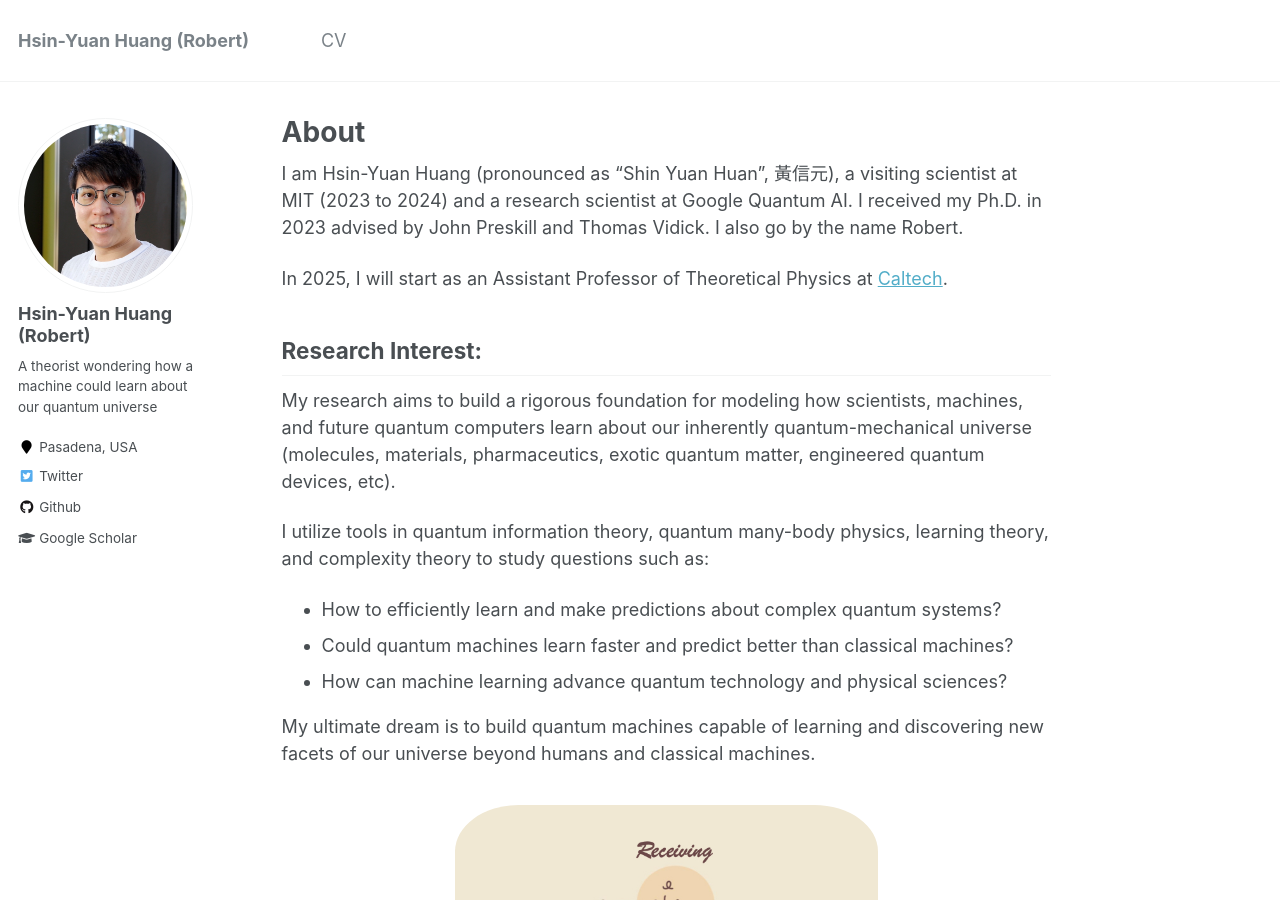
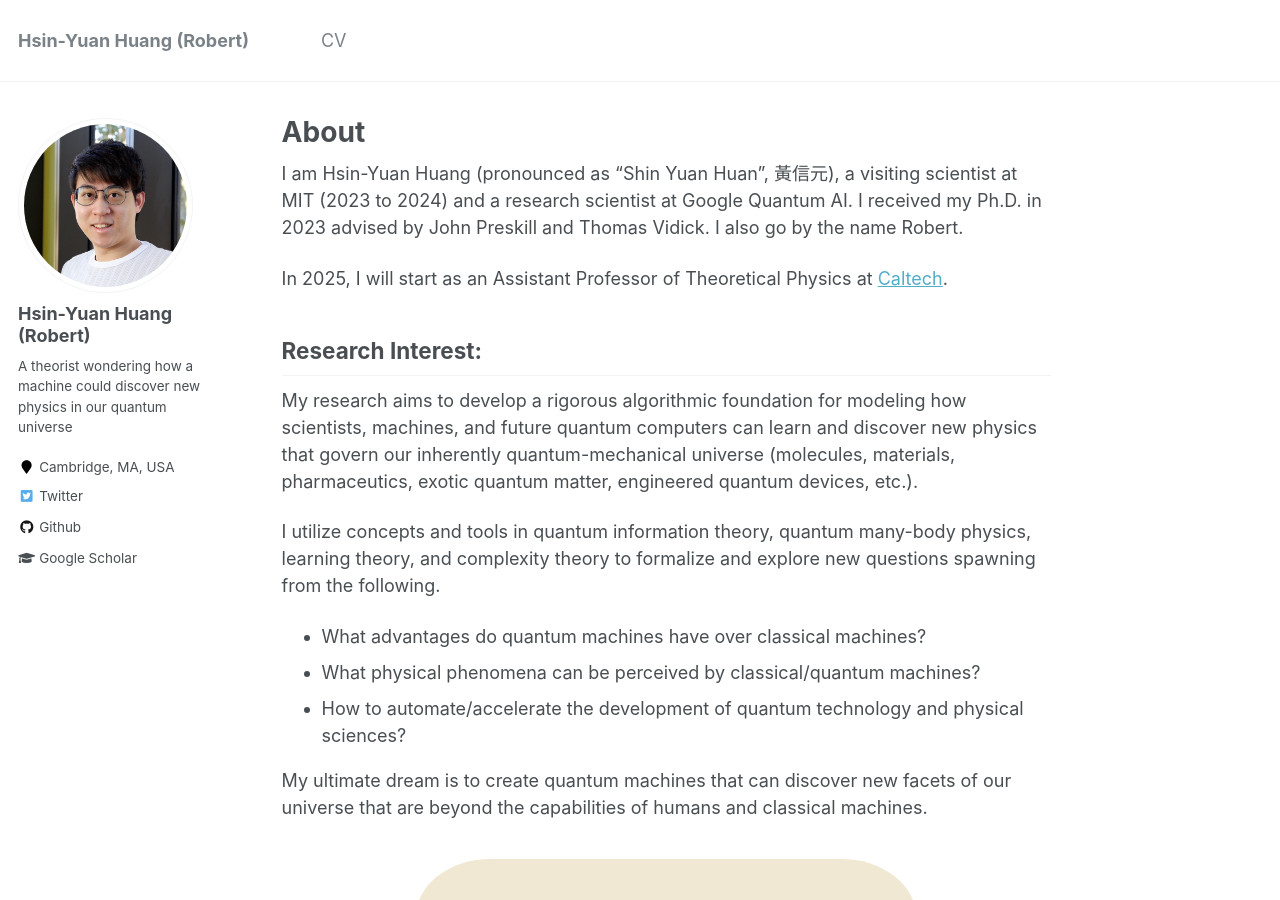
Before and after one commit to hsinyuan-huang/hsinyuan-huang.github.io, a Jekyll site: the page built from _pages/about.md, in a window 1280 px wide and 900 px high. Built offline with Jekyll 4.4.1, drawn with Linux system fonts in a browser that asks for light colours; emoji names are drawn with the system emoji font; formulas are drawn with MathJax 3.

Commit message:
Update website

```diff
--- a/_config.yml
+++ b/_config.yml
@@ -82,8 +82,8 @@ analytics:
 author:
   name             : "Hsin-Yuan Huang (Robert)"
   avatar           : "me-3.jpg"
-  bio              : "A theorist wondering how a machine could learn about our quantum universe"
-  location         : "Pasadena, USA"
+  bio              : "A theorist wondering how a machine could discover new physics in our quantum universe"
+  location         : "Cambridge, MA, USA"
   employer         :
   pubmed           : #"https://www.ncbi.nlm.nih.gov/pubmed/?term=john+snow"
   googlescholar    : "https://scholar.google.com/citations?user=2y5YF-gAAAAJ&hl=en"
--- a/_pages/about.md
+++ b/_pages/about.md
@@ -14,19 +14,19 @@ In 2025, I will start as an Assistant Professor of Theoretical Physics at <a hre
 
 ## Research Interest:
 
-My research aims to build a rigorous foundation for modeling how scientists, machines, and future quantum computers learn about our inherently quantum-mechanical universe (molecules, materials, pharmaceutics, exotic quantum matter, engineered quantum devices, etc).
+My research aims to develop a rigorous algorithmic foundation for modeling how scientists, machines, and future quantum computers can learn and discover new physics that govern our inherently quantum-mechanical universe (molecules, materials, pharmaceutics, exotic quantum matter, engineered quantum devices, etc.).
 
-I utilize tools in quantum information theory, quantum many-body physics, learning theory, and complexity theory to study questions such as:
-* How to efficiently learn and make predictions about complex quantum systems?
-* Could quantum machines learn faster and predict better than classical machines?
-* How can machine learning advance quantum technology and physical sciences?
+I utilize concepts and tools in quantum information theory, quantum many-body physics, learning theory, and complexity theory to formalize and explore new questions spawning from the following.
+* What advantages do quantum machines have over classical machines?
+* What physical phenomena can be perceived by classical/quantum machines?
+* How to automate/accelerate the development of quantum technology and physical sciences?
 
-My ultimate dream is to build quantum machines capable of learning and discovering new facets of our universe beyond humans and classical machines.
+My ultimate dream is to create quantum machines that can discover new facets of our universe that are beyond the capabilities of humans and classical machines.
 
 <center>
 <img src="assets/img/Intelligence.jpg"
      alt="Cartoon depiction of intelligence"
-     style="text-align:center; width:55%; border-radius:15%; padding-top:15px; padding-bottom:1px" />
+     style="text-align:center; width:65%; border-radius:15%; padding-top:15px; padding-bottom:1px" />
 </center>
 
 ## Publications:
```
